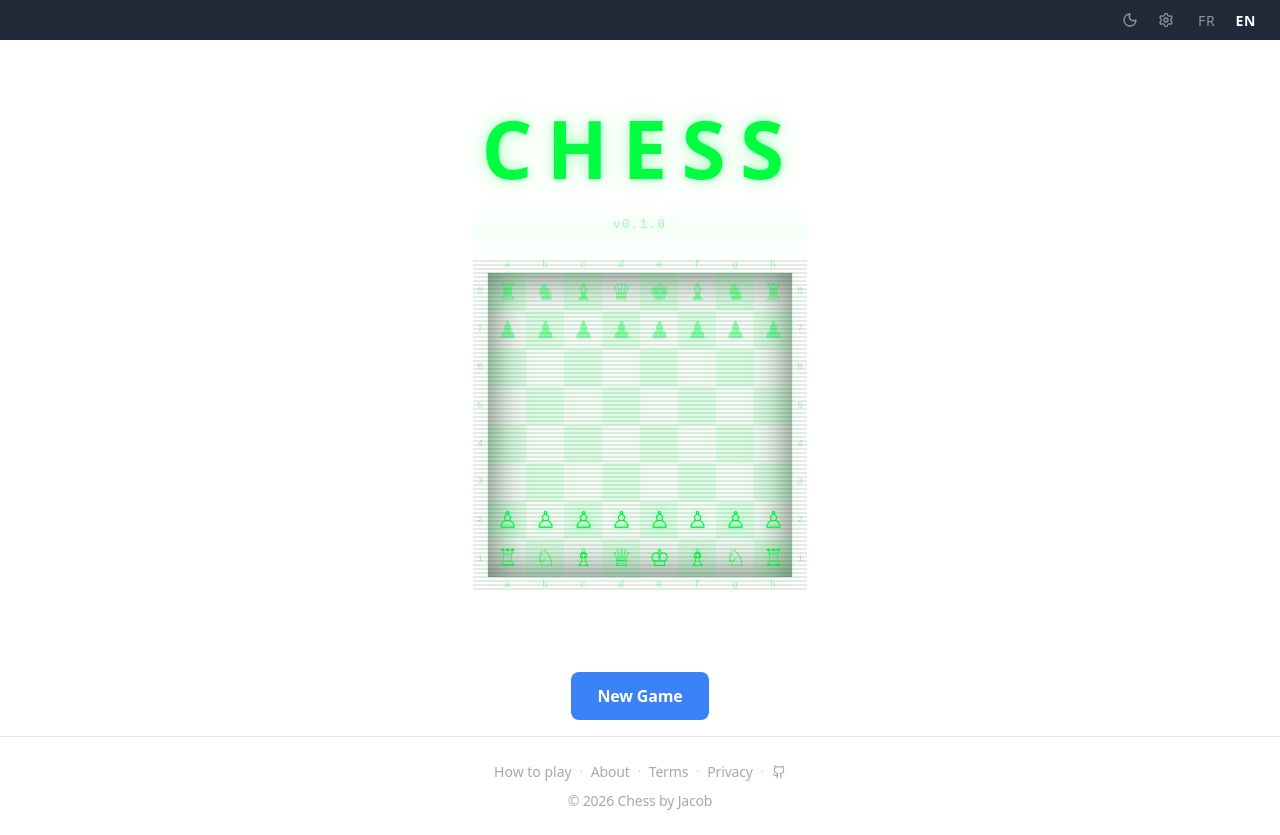
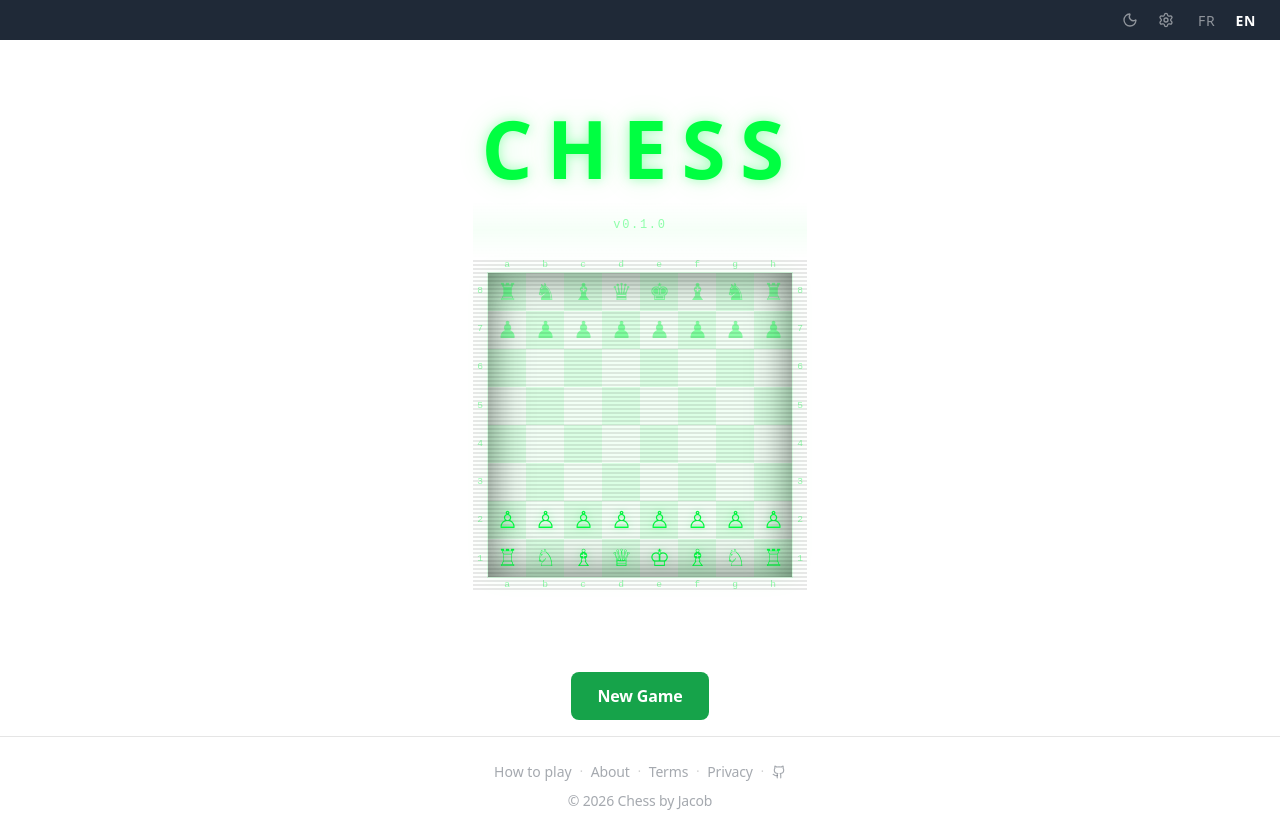
Before and after one commit to Gcob/chess, a Vue app in the folder frontend/: page / in a window 1280 px wide. Built offline with nearby package versions, Linux system fonts and the light colour scheme; the HTML template or start-up script is replaced by a standard one.

Commit message:
feat: update color variables and accent styles for improved theming

```diff
--- a/frontend/src/assets/styles/_themes.scss
+++ b/frontend/src/assets/styles/_themes.scss
@@ -39,7 +39,7 @@
   --accent: #{$color1};
   --accent-hover: color-mix(in oklab, #{$color1}, black 12%);
   --accent-active: color-mix(in oklab, #{$color1}, black 20%);
-  --accent-subtle: rgba(59, 130, 246, 0.1);
+  --accent-subtle: rgba(22, 163, 74, 0.1);
 
   // --- Forms ---
   --input-bg: #ffffff;
@@ -92,7 +92,7 @@
   --accent: color-mix(in oklab, #{$color1}, white 15%);
   --accent-hover: color-mix(in oklab, #{$color1}, white 25%);
   --accent-active: color-mix(in oklab, #{$color1}, white 5%);
-  --accent-subtle: rgba(96, 165, 250, 0.15);
+  --accent-subtle: rgba(74, 222, 128, 0.15);
 
   // --- Forms ---
   --input-bg: #1a1a1a;
--- a/frontend/src/assets/styles/_variables.scss
+++ b/frontend/src/assets/styles/_variables.scss
@@ -4,7 +4,7 @@
 
 // --- Colors ---
 
-$color1: #3b82f6;
+$color1: #16a34a;
 $color2: #6366f1;
 $color3: #1f2937;
 
```
